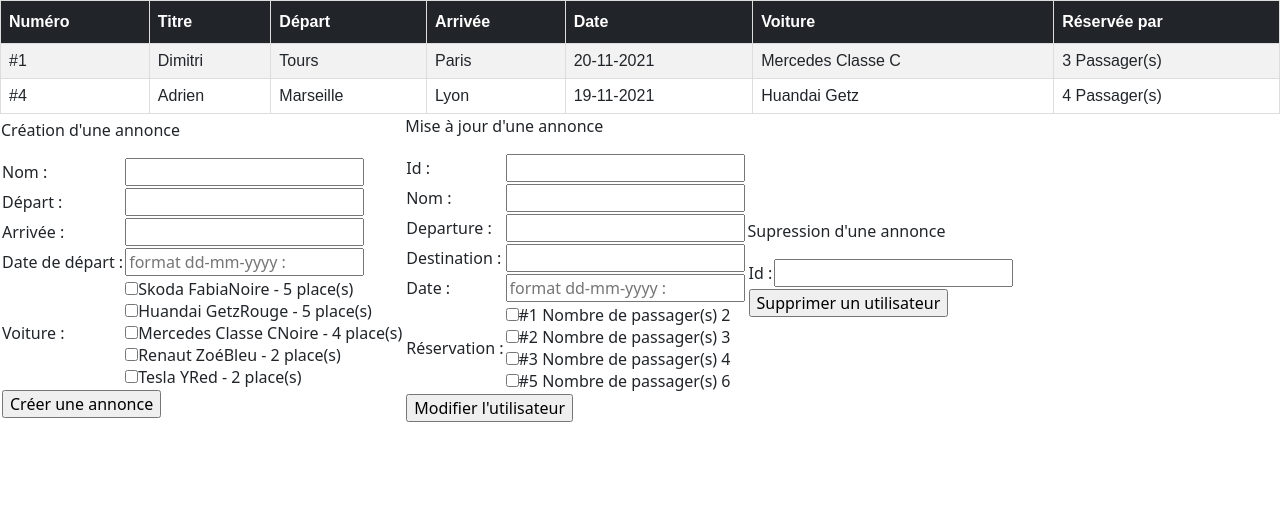
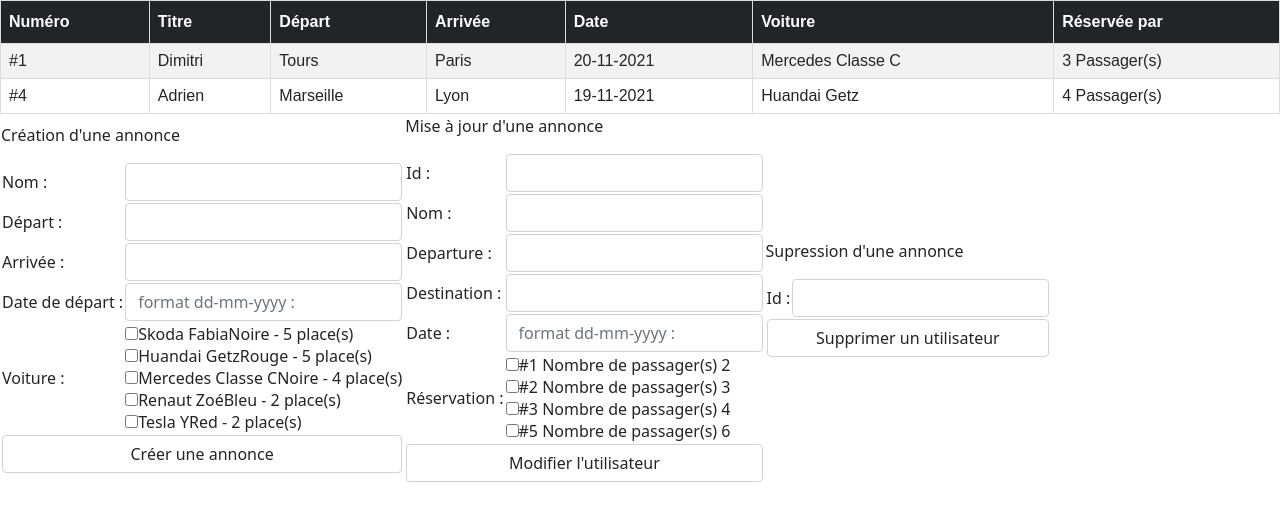
Before and after one commit to DimitriDenis/UE-3DW15-2021-2022-carpooling, a PHP site: page /ans_crud.php in a window 1280 px wide. Shown: the part 61-582 px from the top of the page. Run offline with PHP 8.4, Linux system fonts and the light colour scheme; data comes from the database, SQL or seed files in the repository.

Commit message:
Main :  ajout input style

```diff
--- a/ans_crud.php
+++ b/ans_crud.php
@@ -28,7 +28,7 @@ echo $controller->getAns();
                             <label for="name">Nom :</label>
                         </td>
                         <td>
-                            <input type="text" name="title">
+                            <input type="text" class="form-control" name="title">
                         </td>
                     </tr>
 
@@ -37,7 +37,7 @@ echo $controller->getAns();
                             <label for="departure">Départ :</label>
                         </td>
                         <td>
-                            <input type="text" name="departure">
+                            <input type="text" class="form-control" name="departure">
                         </td>
                     </tr>
 
@@ -46,7 +46,7 @@ echo $controller->getAns();
                             <label for="destination">Arrivée :</label>
                         </td>
                         <td>
-                            <input type="text" name="destination">
+                            <input type="text" class="form-control" name="destination">
                         </td>
                     </tr>
 
@@ -55,7 +55,7 @@ echo $controller->getAns();
                             <label for="date">Date de départ :</label>
                         </td>
                         <td>
-                            <input type="text" name="datea" placeholder="format dd-mm-yyyy :">
+                            <input type="text" name="datea" class="form-control" placeholder="format dd-mm-yyyy :">
                         </td>
                     </tr>
 
@@ -74,7 +74,7 @@ echo $controller->getAns();
 
                     <tr>
                         <td colspan="2">
-                            <input type="submit" value="Créer une annonce">
+                            <input type="submit" class="form-control" value="Créer une annonce">
                         </td>
                     </tr>
                 </table>
@@ -91,7 +91,7 @@ echo $controller->getAns();
                             <label for="id">Id :</label>
                         </td>
                         <td>
-                            <input type="text" name="idup">
+                            <input type="text" class="form-control" name="idup">
                         </td>
                     </tr>
 
@@ -100,7 +100,7 @@ echo $controller->getAns();
                             <label for="name">Nom :</label>
                         </td>
                         <td>
-                            <input type="text" name="titleup">
+                            <input type="text" class="form-control" name="titleup">
                         </td>
                     </tr>
 
@@ -109,7 +109,7 @@ echo $controller->getAns();
                             <label for="departure">Departure :</label>
                         </td>
                         <td>
-                            <input type="text" name="departureup">
+                            <input type="text" class="form-control" name="departureup">
                         </td>
                     </tr>
 
@@ -118,7 +118,7 @@ echo $controller->getAns();
                             <label for="destination">Destination :</label>
                         </td>
                         <td>
-                            <input type="text" name="destinationup">
+                            <input type="text" class="form-control" name="destinationup">
                         </td>
                     </tr>
 
@@ -127,7 +127,7 @@ echo $controller->getAns();
                             <label for="date">Date :</label>
                         </td>
                         <td>
-                            <input type="text" name="dateup" placeholder="format dd-mm-yyyy :">
+                            <input type="text" name="dateup" class="form-control" placeholder="format dd-mm-yyyy :">
                         </td>
                     </tr>
 
@@ -146,7 +146,7 @@ echo $controller->getAns();
 
                     <tr>
                         <td colspan="2">
-                            <input type="submit" value="Modifier l'utilisateur">
+                            <input type="submit" class="form-control" value="Modifier l'utilisateur">
                         </td>
                     </tr>
                 </table>
@@ -163,13 +163,13 @@ echo $controller->getAns();
                             <label for="id">Id :</label>
                         </td>
                         <td>
-                            <input type="text" name="iddel">
+                            <input type="text" class="form-control" name="iddel">
                         </td>
                     </tr>
 
                     <tr>
                         <td colspan="2">
-                            <input type="submit" value="Supprimer un utilisateur">
+                            <input type="submit" class="form-control" value="Supprimer un utilisateur">
                         </td>
                     </tr>
                 </table>
```
Also changed, not shown: cars_crud.php (+13 -13 lines), reservations_crud.php (+7 -7 lines).
